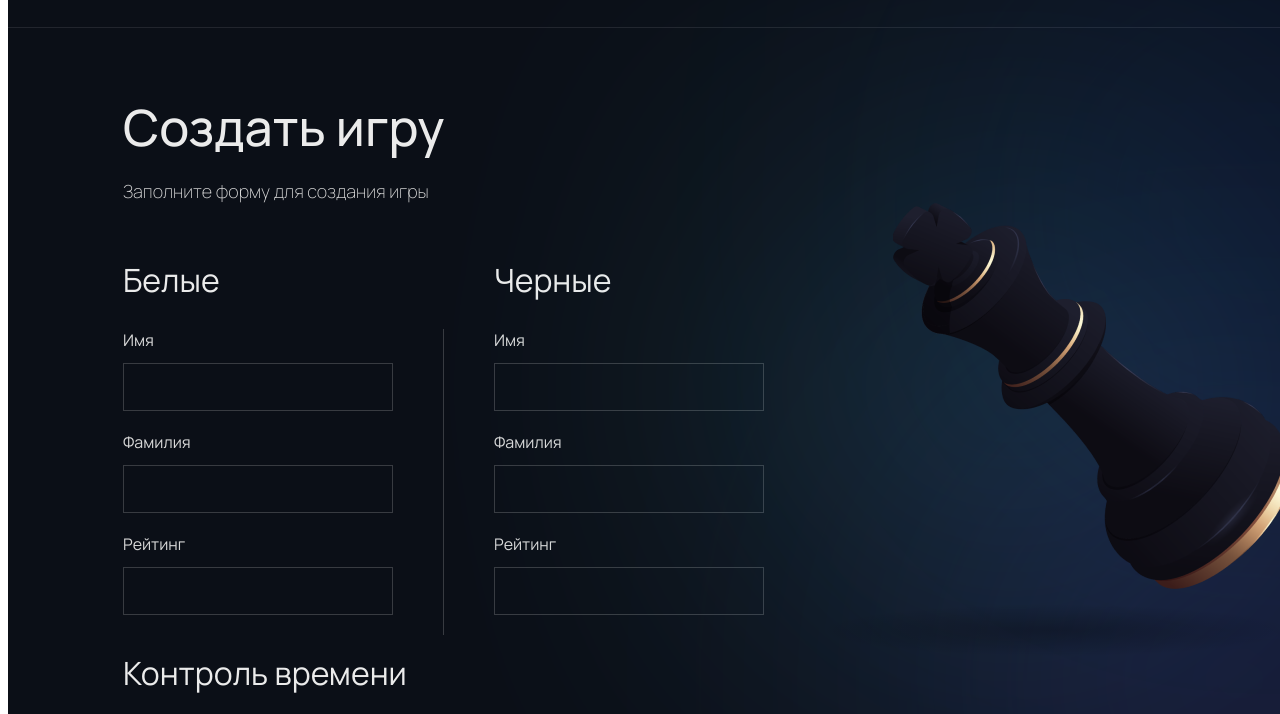
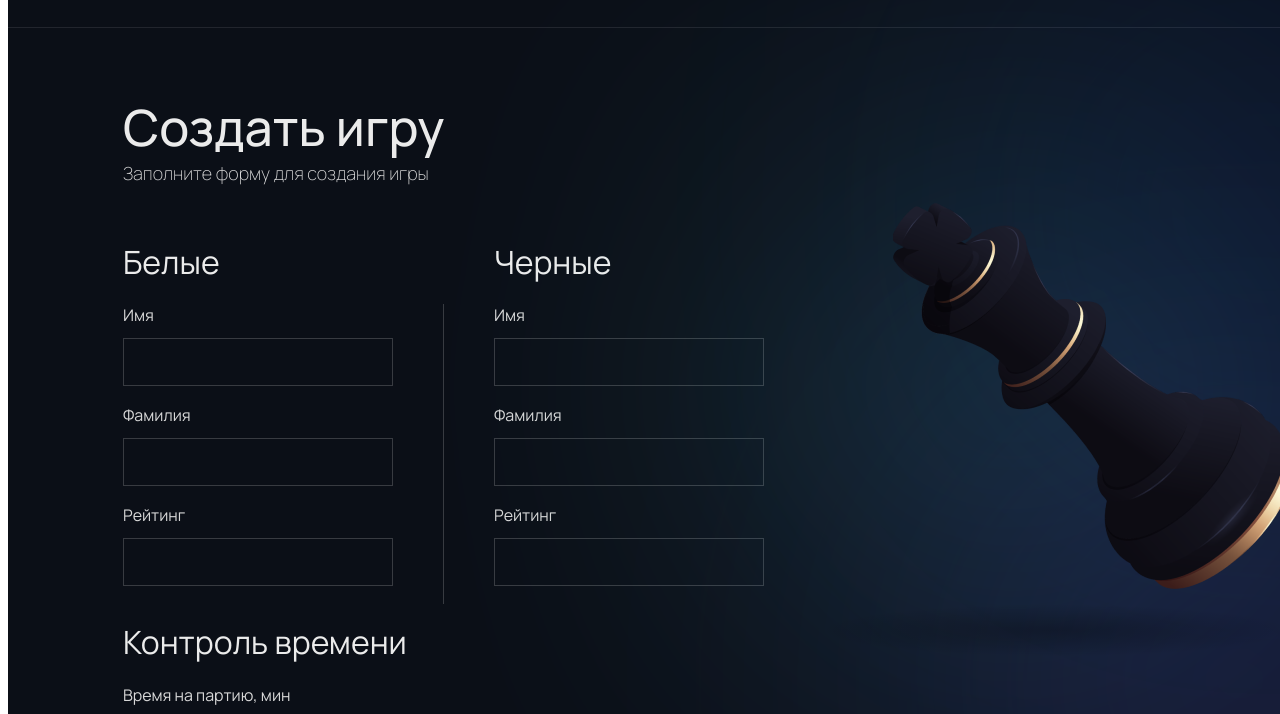
Before and after one commit to irus994/Check-and-Mate, a plain HTML site: page main.html in a window 1280 px wide. Shown: the part 86-800 px from the top of the page. Drawn offline with Linux system fonts and the light colour scheme.

Commit message:
корректировка стилей главной страницы, стрраница сползла вниз относительно макета

```diff
--- a/main.css
+++ b/main.css
@@ -73,14 +73,14 @@
     color: #D8D8D8;
     font-size: 18px;
     font-weight: 40;
-    margin-bottom: 55px;
+    margin: 0 0 55px 0;
 }
 
 .second-header {
     color: #EBEBEB;
     font-weight: 400;
     font-size: 32px;
-    margin-top: 0;
+    margin: 0 0 20px 0;
 }
 
 .column-wrapper {
@@ -114,7 +114,7 @@
 .form__item {
     display: flex;
     flex-direction: column;
-    margin-bottom: 8px;
+    margin-bottom: 6px;
 }
 
 .form__input {
```
